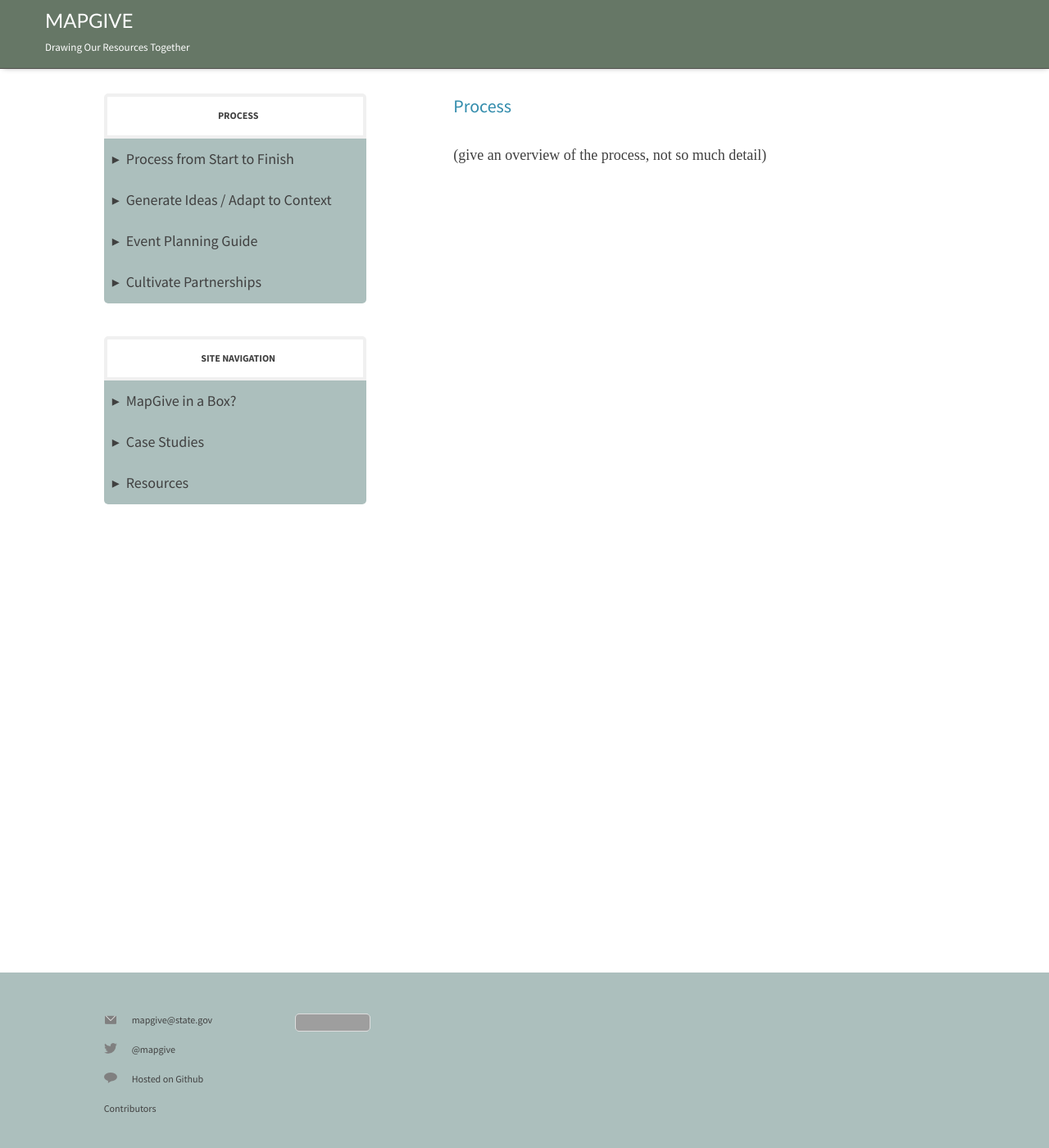
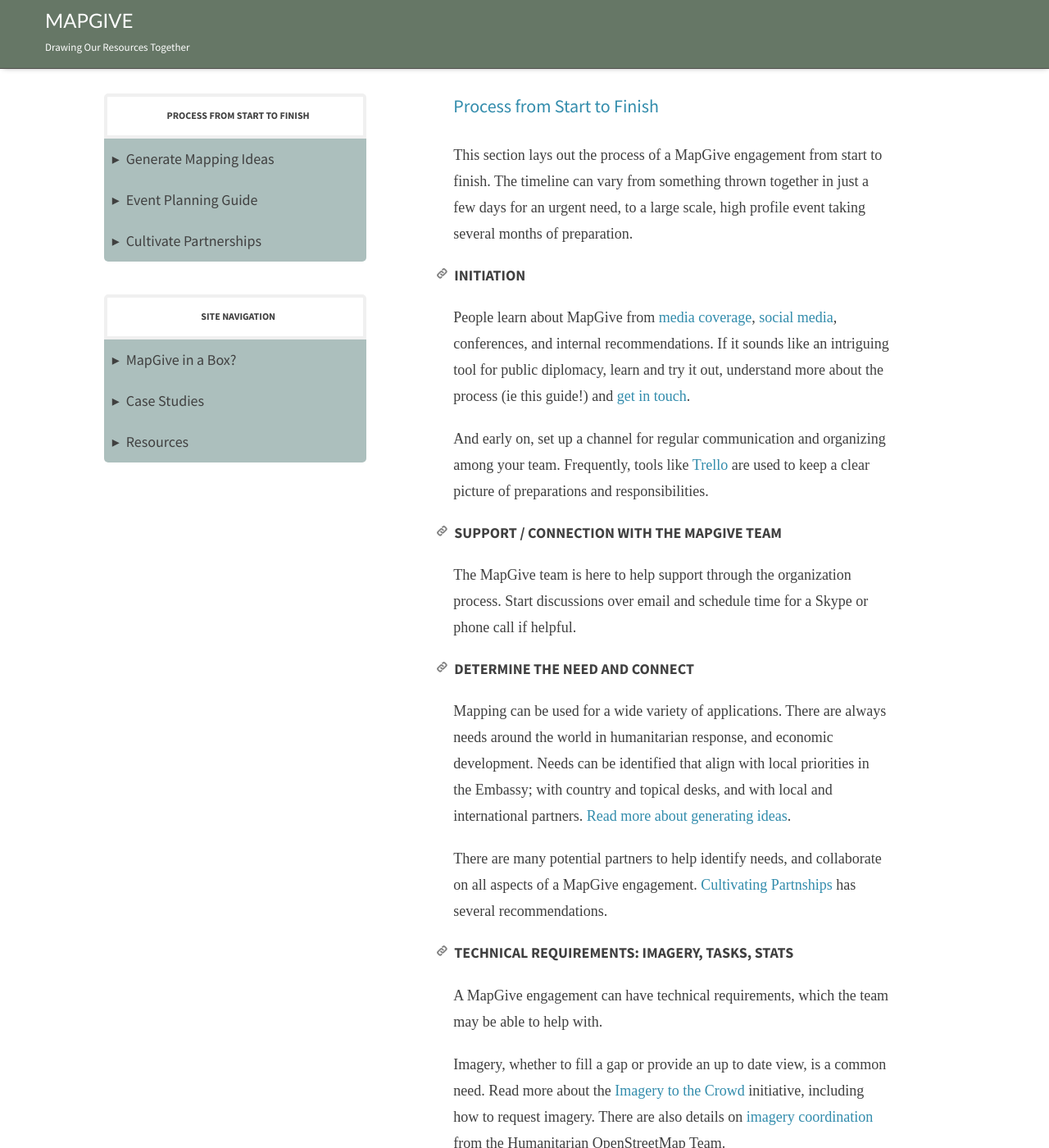
Before and after one commit to state-hiu/mapgive-in-a-box, a Jekyll site: the page built from _posts/en/process/0100-01-03-process.md, in a window 1280 px wide and 1400 px high. Shown: the whole window at 82% size. Built offline with Jekyll 4.4.1, drawn with Linux system fonts in a browser that asks for light colours; nearby versions of some CDN libraries; some web fonts are replaced; Markdown is read by kramdown in place of the engine named in the settings; some of the changed text lies outside the part shown; grey boxes are pictures that could not be loaded.

Commit message:
pause point on the Process section

```diff
--- a/_posts/en/process/0100-01-03-process.md
+++ b/_posts/en/process/0100-01-03-process.md
@@ -2,10 +2,51 @@
 layout: doc
 permalink: /en/process/
 lang: en
-title: Process
+title: Process from Start to Finish
 category: process
-cover: "yes"
+cover: yes
 published: true
 ---
 
-(give an overview of the process, not so much detail)
+This section lays out the process of a MapGive engagement from start to finish. The timeline can vary from something thrown together in just a few days for an urgent need, to a large scale, high profile event taking several months of preparation.
+
+## Initiation
+
+People learn about MapGive from [media coverage](http://mapgive.state.gov/mapgive-in-the-news/), [social media](https://twitter.com/mapgive), conferences, and internal recommendations. If it sounds like an intriguing tool for public diplomacy, learn and try it out, understand more about the process (ie this guide!) and [get in touch]({{site.baseurl}}/en/resources/contact/).
+
+And early on, set up a channel for regular communication and organizing among your team. Frequently, tools like [Trello](https://trello.com/) are used to keep a clear picture of preparations and responsibilities.
+
+## Support / Connection with the MapGive Team
+
+The MapGive team is here to help support through the organization process. Start discussions over email and schedule time for a Skype or phone call if helpful.
+
+## Determine the Need and Connect
+
+Mapping can be used for a wide variety of applications. There are always needs around the world in humanitarian response, and economic development. Needs can be identified that align with local priorities in the Embassy; with country and topical desks, and with local and international partners. [Read more about generating ideas]({{site.baseurl}}/en/process/ideas/).
+
+There are many potential partners to help identify needs, and collaborate on all aspects of a MapGive engagement. [Cultivating Partnships](/en/process/partners) has several recommendations.
+
+## Technical Requirements: Imagery, Tasks, Stats
+
+A MapGive engagement can have technical requirements, which the team may be able to help with.
+
+Imagery, whether to fill a gap or provide an up to date view, is a common need. Read more about the [Imagery to the Crowd](http://mapgive.state.gov/ittc/) initiative, including how to request imagery. There are also details on [imagery coordination](http://wiki.openstreetmap.org/wiki/HOT_activation#Imagery_Coordination) from the Humanitarian OpenStreetMap Team.
+
+The [Tasking Manager](http://mapgive.state.gov/learn-to-map/#step-3) is often used to coordinate mapping projects. The MapGive team can help advise on selection of existing tasks, and the creation of new tasks.
+
+Statistics and visualizations on activity in a mapping project are great motivations, and useful indicators. For example, [this page for the White House Mapathon](http://mapgive.state.gov/whmapathon/results/). There are a number of tools to use here, the team can advise.
+
+## Event Planning / Logistics
+
+The [event planning guide]({{site.baseurl}}/en/process/event-planning/) has details on all aspects of holding an event, from venue, participants, agenda, and budget condsiderations.
+
+## Communications
+
+_still editing, could use help, links to existing guidance_
+
+* social media / blogging / hashtag / etc
+* swag
+
+## Follow Up
+
+Critical, but often untended, are substantial follow ups. Events take a lot of energy to organize. Make sure to include follow ups in planning. This can include immediate thank yous to partners and participants. And further, establish points of contact and spaces for further communication and future collaborations.
```
Also changed, not shown: _posts/en/process/0900-01-02-process-details.md (deleted, +0 -51 lines), _posts/en/process/0900-01-03-process-ideas.md (+7 -1 lines), _posts/en/process/0900-01-05-partners.md (+1 -1 lines), _posts/en/resources/0900-01-03-contact.md (added, +14 -0 lines).
